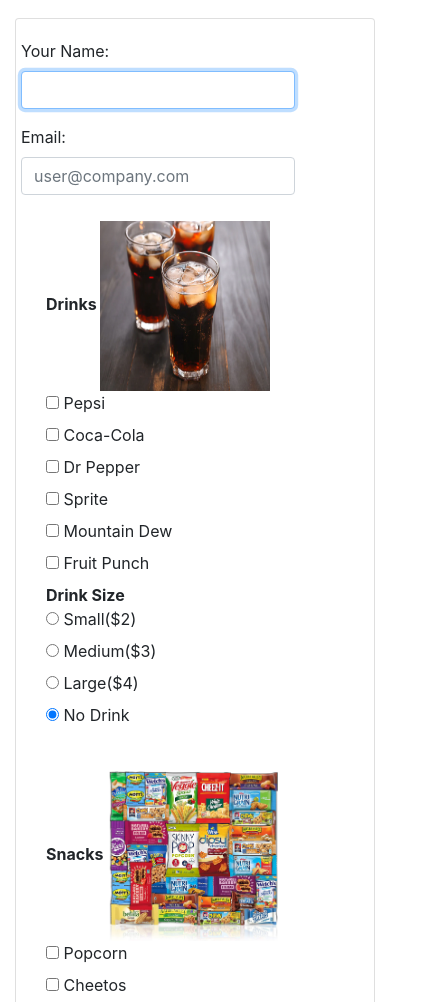
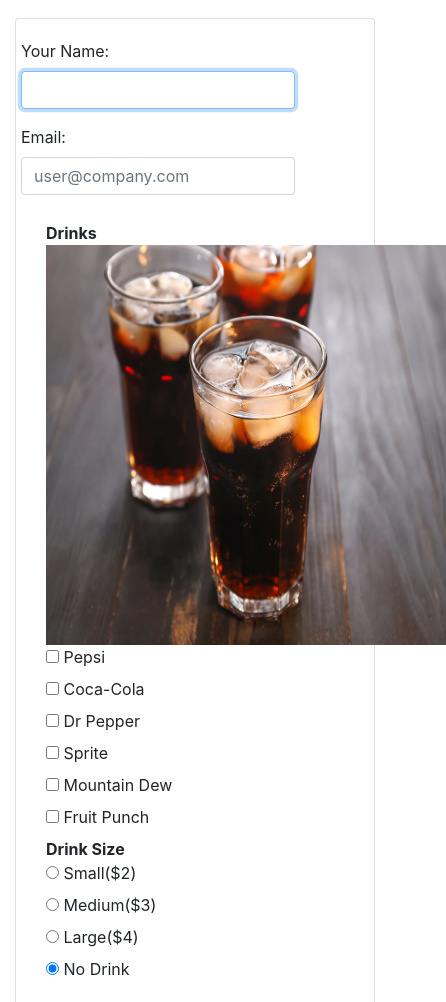
Before and after one commit to CTECH-IT/partner-shopping-project-cool-team, a plain HTML site: page index.html in a window 390 px wide. Shown: the part 63-1065 px from the top of the page, 446 px wide, since content can reach past the window. Drawn offline with nearby package versions, Linux system fonts and the light colour scheme.

Commit message:
fghtfgvf

```diff
--- a/index.html
+++ b/index.html
@@ -39,7 +39,7 @@
                 <b>
                   Drinks
                 </b>
-                <img src="img/soda.jpeg" alt="soda" width="170" height="170">
+                <img class="test" src="img/soda.jpeg" alt="soda">
                 <div class="radio">
                   <label>
                     <input type="checkbox" name="drink" value="Pepsi">
@@ -121,7 +121,7 @@
 
             <!-- column 2 -->
             <b>Snacks</b>
-            <img src="img/snacks.jpg" alt="img" width="170" height="170">
+            <img class="test" src="img/snacks.jpg" alt="img">
             <div class="radio">
               <label>
                 <input type="checkbox" name="pop" value="Popcorn">
@@ -190,7 +190,7 @@
             <b>
               Candy($3)
             </b>
-            <img src="img/candy.jpg" alt="img" width="170" height="170">
+            <img class="test" src="img/candy.jpg" alt="img">
 
           <div class="radio">
             <label>
--- a/stylesheets/styles.css
+++ b/stylesheets/styles.css
@@ -14,6 +14,13 @@
     /*width: 500;  */
   }
 
+  .test {
+    width: 200px;
+    height: 200px;
+  }
+
+
+
   .GFG {
     background-color: rgb(104, 104, 104);
     border: 0px solid black;
@@ -29,5 +36,10 @@
 @media screen and (max-width: 800px) {
   .column {
     width: 100%;
+    height: 800px;
+  }
+  .test {
+    width: 400px;
+    height: 400px;
   }
 }
```
